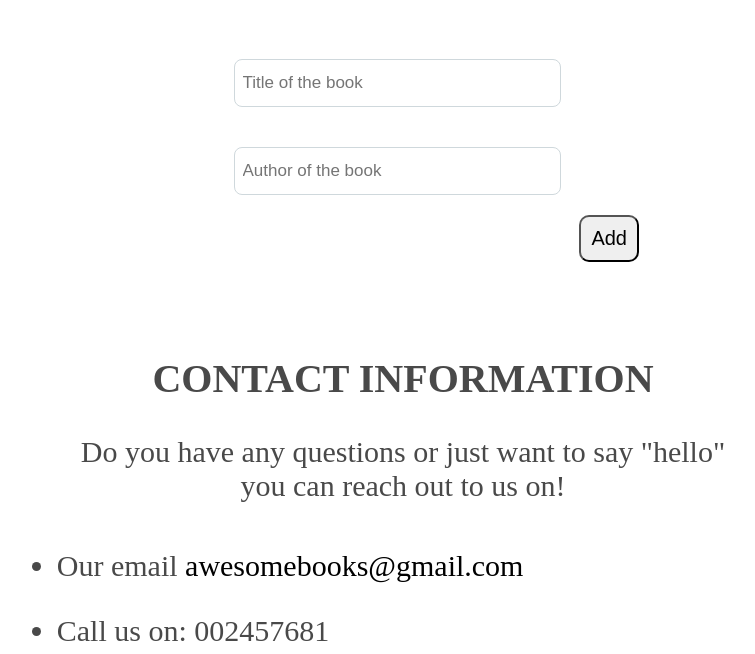
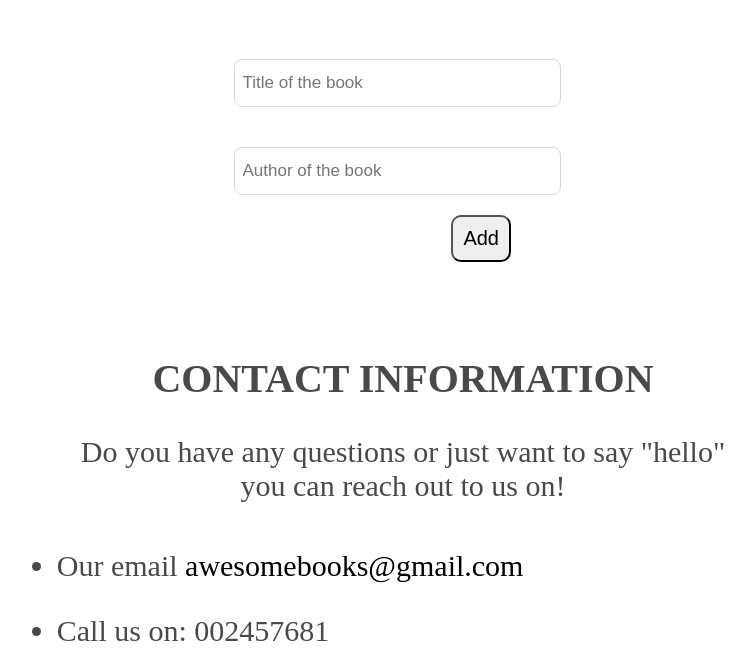
Before and after one commit to SSEKPIUS/Microverse-Awesome-books, a website: page index.html in a window 1280 px wide. Shown: the part 747-1401 px from the top of the page, without its empty margins (237-992 px from the left). Drawn offline with Linux system fonts and the light colour scheme.

Commit message:
match style

```diff
--- a/styles-desktop.css
+++ b/styles-desktop.css
@@ -160,7 +160,6 @@ body {
 #new h2 {
   font-size: 50px;
   font-weight: 700;
-  /* color: blueviolet; */
 }
 
 #book-form {
@@ -194,8 +193,8 @@ body {
 
 .btn {
   display: flex;
-  justify-content:flex-end;
-  width: 50%;
+  justify-content: flex-end;
+  width: 25%;
 }
 
 .btn button {
@@ -248,7 +247,6 @@ footer {
   align-items: center;
   text-align: center;
   font-weight: 400;
-
 }
 
 .foot {
--- a/styles-mobile.css
+++ b/styles-mobile.css
@@ -45,7 +45,7 @@
 
   .btn {
     display: flex;
-    justify-content:flex-end;
+    justify-content: flex-end;
     width: 50%;
   }
 
@@ -70,7 +70,6 @@
     font-size: 40px;
     font-weight: 700;
   }
-
 
   #contact p {
     font-size: 18px;
@@ -101,7 +100,6 @@
     align-items: center;
     text-align: center;
     font-weight: 400;
-
   }
 
   .foot {
@@ -110,7 +108,6 @@
     margin: 1% 1%;
   }
 
-
   .bottom {
     background-color: black;
     height: 40px;
```
Also changed, not shown: 1 other file.
